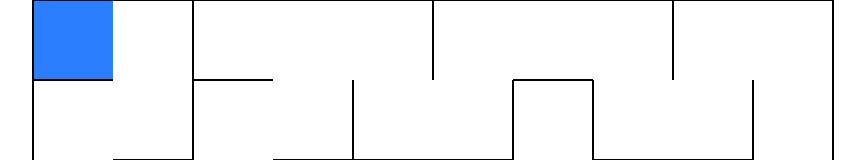
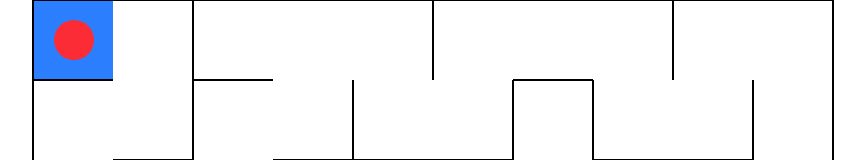
Before and after one commit to Abduraxmon-st/Labirint-game, a React (Vite) app: page /games/maze in a window 1280 px wide. Shown: the top 160 px of the page, without its empty margins (207-1072 px from the left). Built offline with nearby package versions, Linux system fonts and the light colour scheme.

Commit message:
player added

```diff
--- a/src/components/maze/MazeDraw.tsx
+++ b/src/components/maze/MazeDraw.tsx
@@ -1,8 +1,10 @@
 import { useEffect, useState } from "react";
 import { generateMaze, type Cell, type Direction } from "../../hooks/maze-build";
+import { usePlayer } from "./MazeMove";
 
 const MazeDraw = ({ row, column }: { row: number, column: number }) => {
   const [maze, setMaze] = useState<Cell[] | null>(null);
+  const player = usePlayer(maze)
   useEffect(() => {
     const stagedMaze = localStorage.getItem("maze-data")
     if (stagedMaze) {
@@ -26,6 +28,8 @@ const MazeDraw = ({ row, column }: { row: number, column: number }) => {
       className={`w-max h-max border`}>
       {
         maze?.map((block) => {
+          const isPlayer =
+            block.row === player.row && block.column === player.col;
           const hasMove = (dir: Direction) => block.canMove.includes(dir);
           const borders = `
             ${!hasMove("top") ? "border-t" : ""}
@@ -35,12 +39,15 @@ const MazeDraw = ({ row, column }: { row: number, column: number }) => {
           `;
 
           return (
-            <div className={`${borders} size-20
+            <div className={`${borders} flex items-center justify-center size-20
             ${block.type === "start" ? "bg-blue-500" :
                 block.type === "finish" ? "bg-green-500" : ""
               }
             `}
               key={block.key}>
+              {isPlayer && (
+                <div className="size-10 rounded-full bg-red-500" />
+              )}
             </div>
           )
         })
--- /dev/null
+++ b/src/components/maze/MazeMove.tsx
@@ -0,0 +1,49 @@
+import { useEffect, useState } from "react";
+import type { Cell } from "../../hooks/maze-build";
+
+export const usePlayer = (maze: Cell[] | null) => {
+  const [player, setPlayer] = useState({ row: 0, col: 0 });
+  const [isFinished, setIsFinished] = useState(false);
+  useEffect(() => {
+    const handleKey = (e: KeyboardEvent) => {
+      if (!maze || isFinished) return; // 🔴 STOP
+
+      const current = maze.find(
+        (c) => c.row === player.row && c.column === player.col
+      );
+
+      if (!current) return;
+
+      let newPos = { ...player };
+
+      if (e.key === "ArrowUp" && current.canMove.includes("top")) {
+        newPos.row -= 1;
+      }
+      if (e.key === "ArrowDown" && current.canMove.includes("bottom")) {
+        newPos.row += 1;
+      }
+      if (e.key === "ArrowLeft" && current.canMove.includes("left")) {
+        newPos.col -= 1;
+      }
+      if (e.key === "ArrowRight" && current.canMove.includes("right")) {
+        newPos.col += 1;
+      }
+
+      setPlayer(newPos);
+
+      const isFinish = maze.find(
+        (c) => c.row === newPos.row && c.column === newPos.col
+      )?.type === "finish";
+
+      if (isFinish) {
+        setIsFinished(true)
+        setTimeout(() => alert("You win 🎉"), 100);
+      }
+    };
+
+    window.addEventListener("keydown", handleKey);
+    return () => window.removeEventListener("keydown", handleKey);
+  }, [maze, player]);
+
+  return player;
+};
--- a/src/data/maze-data.ts
+++ b/src/data/maze-data.ts
@@ -12,3 +12,127 @@ export const moving = [
     type: "block"
   }
 ]
+
+
+const mazetemplate = [
+  {
+    "key": 1,
+    "row": 0,
+    "column": 0,
+    "canMove": [
+      "bottom"
+    ],
+    "type": "start",
+    "visited": true
+  },
+  {
+    "key": 2,
+    "row": 0,
+    "column": 1,
+    "canMove": [
+      "bottom",
+      "right"
+    ],
+    "type": "block",
+    "visited": true
+  },
+  {
+    "key": 3,
+    "row": 0,
+    "column": 2,
+    "canMove": [
+      "left",
+      "right"
+    ],
+    "type": "block",
+    "visited": true
+  },
+  {
+    "key": 4,
+    "row": 0,
+    "column": 3,
+    "canMove": [
+      "left",
+      "bottom"
+    ],
+    "type": "block",
+    "visited": true
+  },
+  {
+    "key": 5,
+    "row": 0,
+    "column": 4,
+    "canMove": [
+      "right"
+    ],
+    "type": "block",
+    "visited": true
+  },
+  {
+    "key": 6,
+    "row": 0,
+    "column": 5,
+    "canMove": [
+      "bottom",
+      "right",
+      "left"
+    ],
+    "type": "block",
+    "visited": true
+  },
+  {
+    "key": 7,
+    "row": 0,
+    "column": 6,
+    "canMove": [
+      "left",
+      "bottom"
+    ],
+    "type": "block",
+    "visited": true
+  },
+  {
+    "key": 8,
+    "row": 0,
+    "column": 7,
+    "canMove": [
+      "right"
+    ],
+    "type": "block",
+    "visited": true
+  },
+  {
+    "key": 9,
+    "row": 0,
+    "column": 8,
+    "canMove": [
+      "bottom",
+      "right",
+      "left"
+    ],
+    "type": "block",
+    "visited": true
+  },
+  {
+    "key": 10,
+    "row": 0,
+    "column": 9,
+    "canMove": [
+      "left",
+      "bottom"
+    ],
+    "type": "block",
+    "visited": true
+  },
+  {
+    "key": 11,
+    "row": 1,
+    "column": 0,
+    "canMove": [
+      "top",
+      "bottom"
+    ],
+    "type": "block",
+    "visited": true
+  }
+]
```
